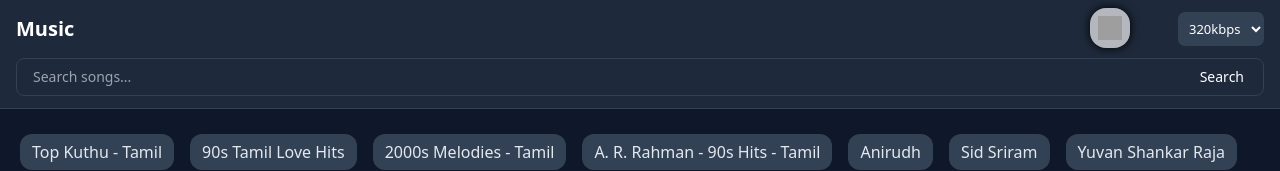
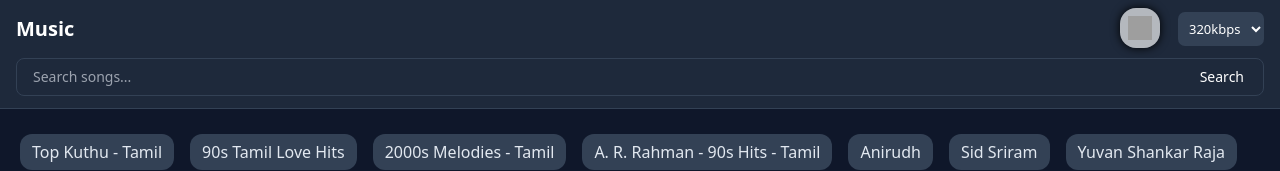
Before and after one commit to MukeshB05/MPly11, a plain HTML site: page index.html in a window 1280 px wide. Shown: the top 171 px of the page. Drawn offline with nearby package versions, Linux system fonts and the light colour scheme; no server answers; grey boxes are pictures that could not be loaded.

Commit message:
Update index.html

```diff
--- a/index.html
+++ b/index.html
@@ -333,7 +333,7 @@
     </div>
 
           <!-- Floating downloader popup -->
-      <a href="javascript:void(0);" id="mpopupLink" style="position:fixed; top:8px; right:150px; z-index:9999;">
+      <a href="javascript:void(0);" id="mpopupLink" style="position:fixed; top:8px; right:120px; z-index:9999;">
          <div class="float-button" style="width:40px; height:40px; border-radius:40%; background-color:#ffffffaa; box-shadow: 0 0 10px #000; display: flex; justify-content: center; align-items: center; cursor:pointer;">
             <!-- Download icon -->
             <img src="https://img.icons8.com/ios/24/000000/download.png" style="width: 24px; height: 24px;">
```
